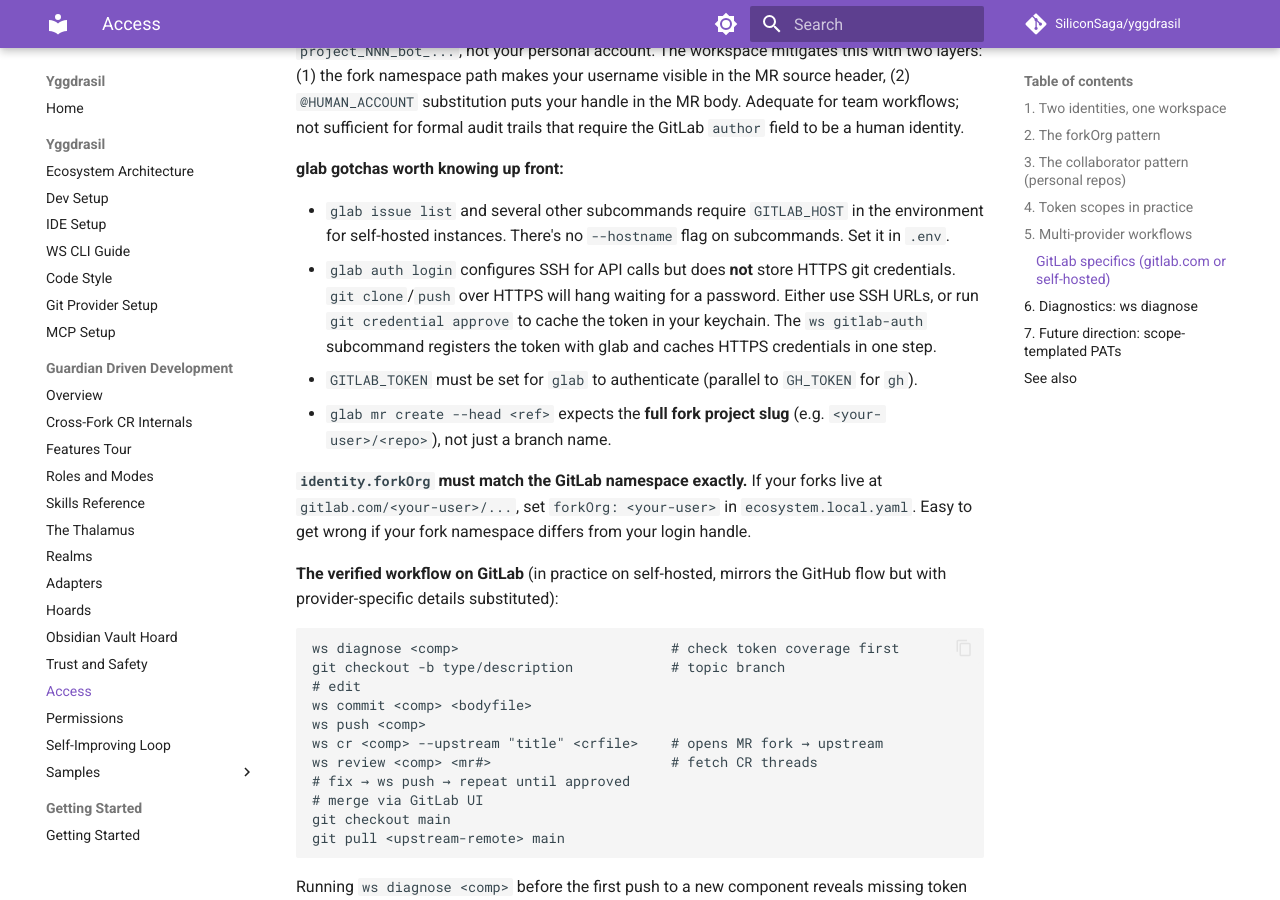
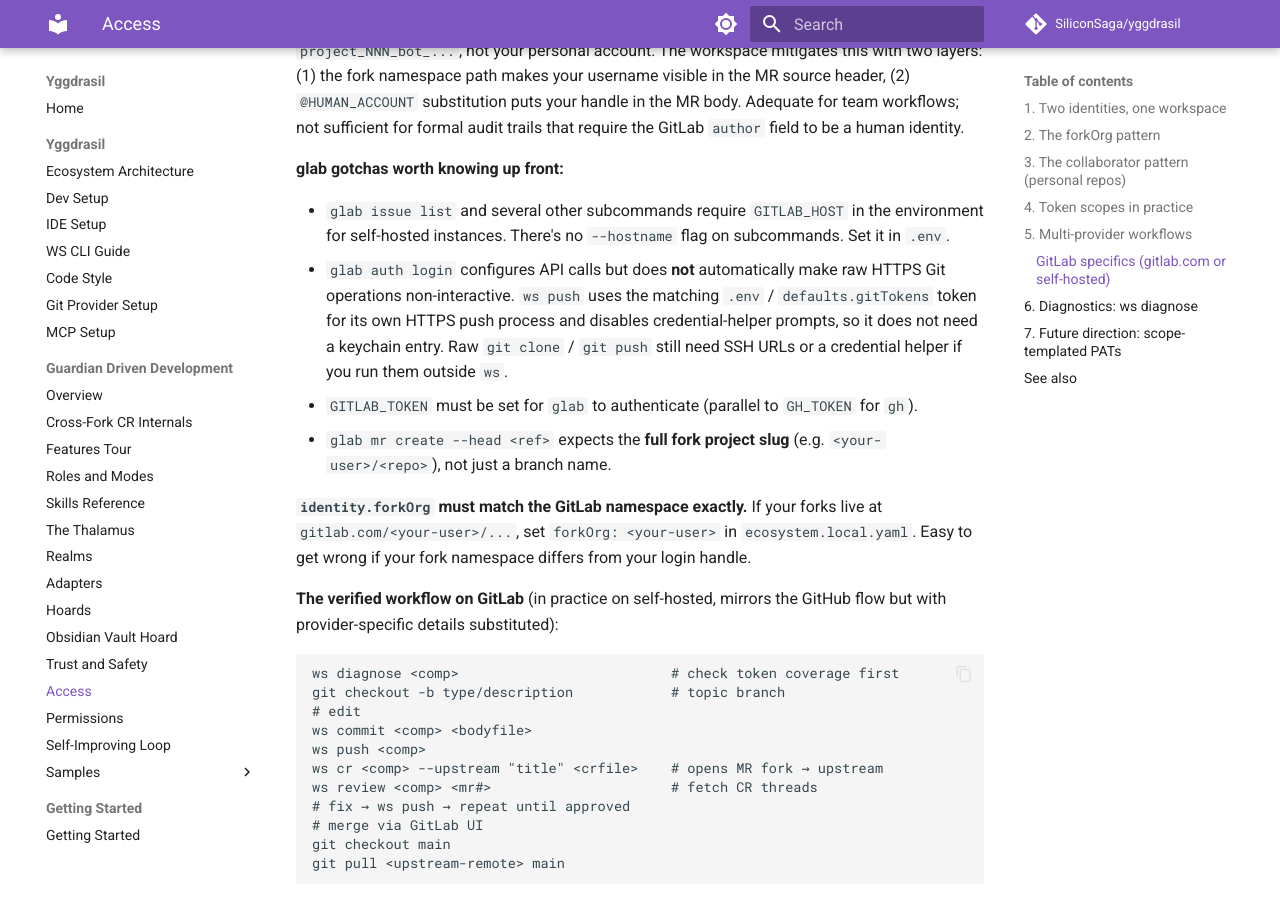
Before and after one commit to SiliconSaga/yggdrasil, an MkDocs documentation site: the page built from docs/gdd/access.md, in a window 1280 px wide and 900 px high, scrolled down 4956 px. Built offline with MkDocs 1.6.1 and Material for MkDocs 9.7.7, drawn with Linux system fonts in a browser that asks for light colours; comment, search, counter and statistics services are not loaded.

Commit message:
fix(ws): use env tokens for HTTPS pushes
Make `ws push` use workspace tokens for HTTPS GitHub and GitLab remotes instead of falling through to OS credential helpers.

When a matching token is available from `.env` or `defaults.gitTokens`, the push helper now injects a per-process HTTP authorization header, clears `credential.helper`, and disables terminal prompts for that push only. This avoids IDE or Keychain auth interception while keeping SSH and tokenless HTTPS remotes on normal Git behavior.

Co-Authored-By: Codex GPT-5 <noreply@openai.com>

```diff
--- a/docs/gdd/access.md
+++ b/docs/gdd/access.md
@@ -239,12 +239,12 @@ human identity.
 - `glab issue list` and several other subcommands require
   `GITLAB_HOST` in the environment for self-hosted instances. There's
   no `--hostname` flag on subcommands. Set it in `.env`.
-- `glab auth login` configures SSH for API calls but does **not**
-  store HTTPS git credentials. `git clone`/`push` over HTTPS will
-  hang waiting for a password. Either use SSH URLs, or run
-  `git credential approve` to cache the token in your keychain. The
-  `ws gitlab-auth` subcommand registers the token with glab and
-  caches HTTPS credentials in one step.
+- `glab auth login` configures API calls but does **not** automatically
+  make raw HTTPS Git operations non-interactive. `ws push` uses the
+  matching `.env` / `defaults.gitTokens` token for its own HTTPS push
+  process and disables credential-helper prompts, so it does not need a
+  keychain entry. Raw `git clone` / `git push` still need SSH URLs or a
+  credential helper if you run them outside `ws`.
 - `GITLAB_TOKEN` must be set for `glab` to authenticate (parallel to
   `GH_TOKEN` for `gh`).
 - `glab mr create --head <ref>` expects the **full fork project
```
Also changed, not shown: docs/git-provider-setup.md (+4 -2 lines), 4 other files.
